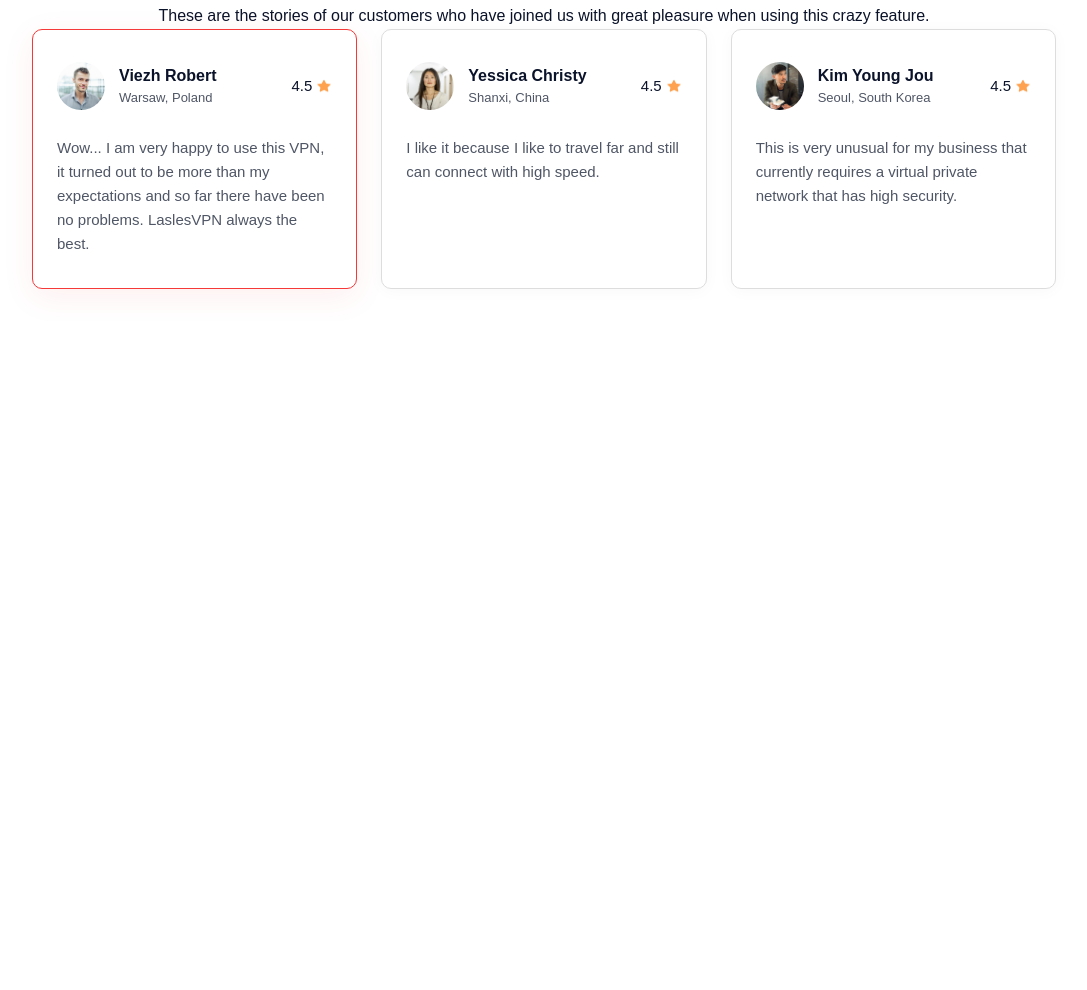
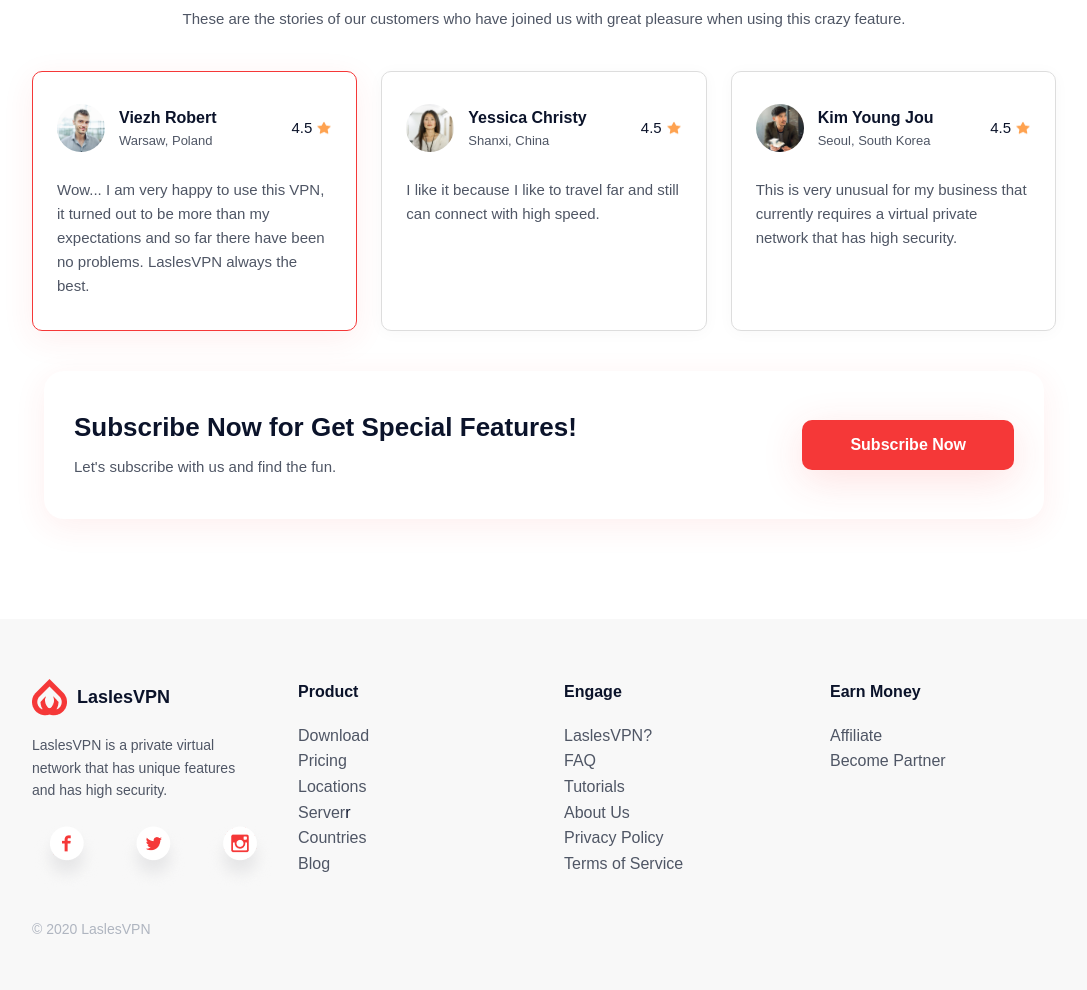
Before and after one commit to Bhagirath2002/Practice, a plain HTML site: page landingpage2/index.html in a window 1280 px wide. Shown: the part 2977-3967 px from the top of the page, without its empty margins (96-1183 px from the left). Before the commit the page ends 3298 px from the top, so only its background shows below. Drawn offline with Linux system fonts and the light colour scheme.

Commit message:
update footer

```diff
--- a/landingpage2/index.html
+++ b/landingpage2/index.html
@@ -189,3 +189,64 @@
                 </div>
             </div>
         </section>
+        <section class="subscribe-section">
+            <div class="subscribe-box">
+                <div class="subscribe-text">
+                    <h2>Subscribe Now for Get Special Features!</h2>
+                    <p>Let's subscribe with us and find the fun.</p>
+                </div>
+                <button class="subscribe-btn">Subscribe Now</button>
+            </div>
+        </section>
+    </main>
+    <footer class="footer">
+        <div class="footer-col ">
+            <div class="footer-logo">
+                <img src="static/logo.png" alt="Logo">
+                <span>Lasles<strong>VPN</strong></span>
+            </div>
+            <p class="footer-desc">
+                LaslesVPN is a private virtual network that has unique features and has high security.
+            </p>
+            <div class="footer-social">
+                <a href="#"><img src="static/Facebook.png" alt="Facebook"></a>
+                <a href="#"><img src="static/Twitter.png" alt="Twitter"></a>
+                <a href="#"><img src="static/Instagram.png" alt="Instagram"></a>
+            </div>
+            <div class="footer-copyright">
+                &copy; 2020 LaslesVPN
+            </div>
+        </div>
+        <div class="footer-col">
+            <div class="footer-title">Product</div>
+            <ul>
+                <li><a href="#">Download</a></li>
+                <li><a href="#">Pricing</a></li>
+                <li><a href="#">Locations</a></li>
+                <li><a href="#">Server</a>r</li>
+                <li><a href="#">Countries</a></li>
+                <li><a href="#">Blog</a></li>
+            </ul>
+        </div>
+        <div class="footer-col">
+            <div class="footer-title">Engage</div>
+            <ul>
+                <li><a href="#">LaslesVPN?</a></li>
+                <li><a href="#">FAQ</a></li>
+                <li><a href="#">Tutorials</a></li>
+                <li><a href="#">About Us</a></li>
+                <li><a href="#">Privacy Policy</a></li>
+                <li><a href="#">Terms of Service</a></li>
+            </ul>
+        </div>
+         <div class="footer-col">
+            <div class="footer-title">Earn Money</div>
+            <ul>
+                <li><a href="#">Affiliate</a></li>
+                <li><a href="#">Become Partner</a></li>
+
+            </ul>
+        </div>
+    </footer>
+</body>
+</html>
--- a/landingpage2/style.css
+++ b/landingpage2/style.css
@@ -375,9 +375,9 @@ a{
     font-size: 28px;
     font-weight: 700;
     color: #0b132a;
-    margin-bottom: 16px;
+    margin-bottom: 20px;
 }
-.testimonials-desc{
+.testimonial-desc{
     color: #4F5665;
     font-size: 15px;
     margin-bottom: 40px;
@@ -451,3 +451,110 @@ a{
     margin-top: 8px;
     line-height: 1.6;
 }
+.subscribe-section{
+    background: #fff;
+    padding: 0 10% 60px 10%;
+    margin-top: 40px;
+}
+.subscribe-box{
+    background: #fff;
+    border-radius: 20px;
+    box-shadow: 0 8px 32px rgba(245,56,56,0.08);
+    padding: 40px 30px;
+    display: flex;
+    align-items: center;
+    justify-content: space-between;
+    max-width: 1000px;
+    margin: 0 auto;
+    gap: 32px;
+}
+.subscribe-text h2{
+    font-size: 26px;
+    font-weight: 700;
+    color: #0b132a;
+    margin-bottom: 10px;
+    line-height:1.3 ;
+}
+.subscribe-text p{
+    color: #4F5665;
+    font-size: 15px;
+}
+.subscribe-btn{
+    background: #F53838;
+    color: #fff;
+    border: none;
+    border-radius: 10px;
+    padding: 16px 48px;
+    font-size: 16px;
+    font-weight: 700;
+    cursor: pointer;
+    box-shadow: 0 10px 40px rgba(245, 56, 56, 0.15);
+    transition: background 0.2s, box-shadow 0.2s;
+}
+.subscribe-btn:hover {
+    background: #d12d2d;
+}
+.footer{
+    background:#f8f8f8;
+    padding: 60px 10% 30px 10%;
+    display:flex;
+    flex-wrap: wrap;
+    gap: 40px;
+    justify-content: space-between;
+    margin-top: 40px;
+}
+.footer-col{
+    flex: 1 1 180px;
+    min-width: 180px;
+    margin-bottom: 20px;
+}
+.footer-logo{
+    display: flex;
+    align-items: center;
+    margin-bottom: 18px;
+    gap: 10px;
+}
+footer-logo img{
+    width: 35px;
+    height: 36.23px;
+}
+.footer-logo span{
+    font-size: 18px;
+    font-weight: 700;
+    color: #0b132a;
+}
+.footer-desc{
+    color: #4F5665;
+    font-size: 14px;
+    margin-bottom: 20px;
+}
+.footer-social{
+    display: flex;
+    gap: 16px;
+    margin-bottom: 18px;
+}
+.footer-title{
+    font-size: 16px;
+    font-weight: 700;
+    color: #0b132a;
+    margin-bottom: 18px;
+}
+.footer-col ul{
+    list-style: none;
+    padding: 0;
+    margin: 0;
+}
+.footer-col ul li a{
+    color: #4F5665;
+    text-decoration: none;
+    font-size: 16px;
+    transition: color 0.2s;
+}
+.footer-col ul li a:hover{
+    color: #F53838;
+}
+.footer-copyright{
+    color: #afb5c0;
+    font-size: 14px;
+    margin-top: 10px;
+}
```
Also changed, not shown: landingpage2/static/Facebook.png (added), landingpage2/static/Instagram.png (added), landingpage2/static/Twitter.png (added).
